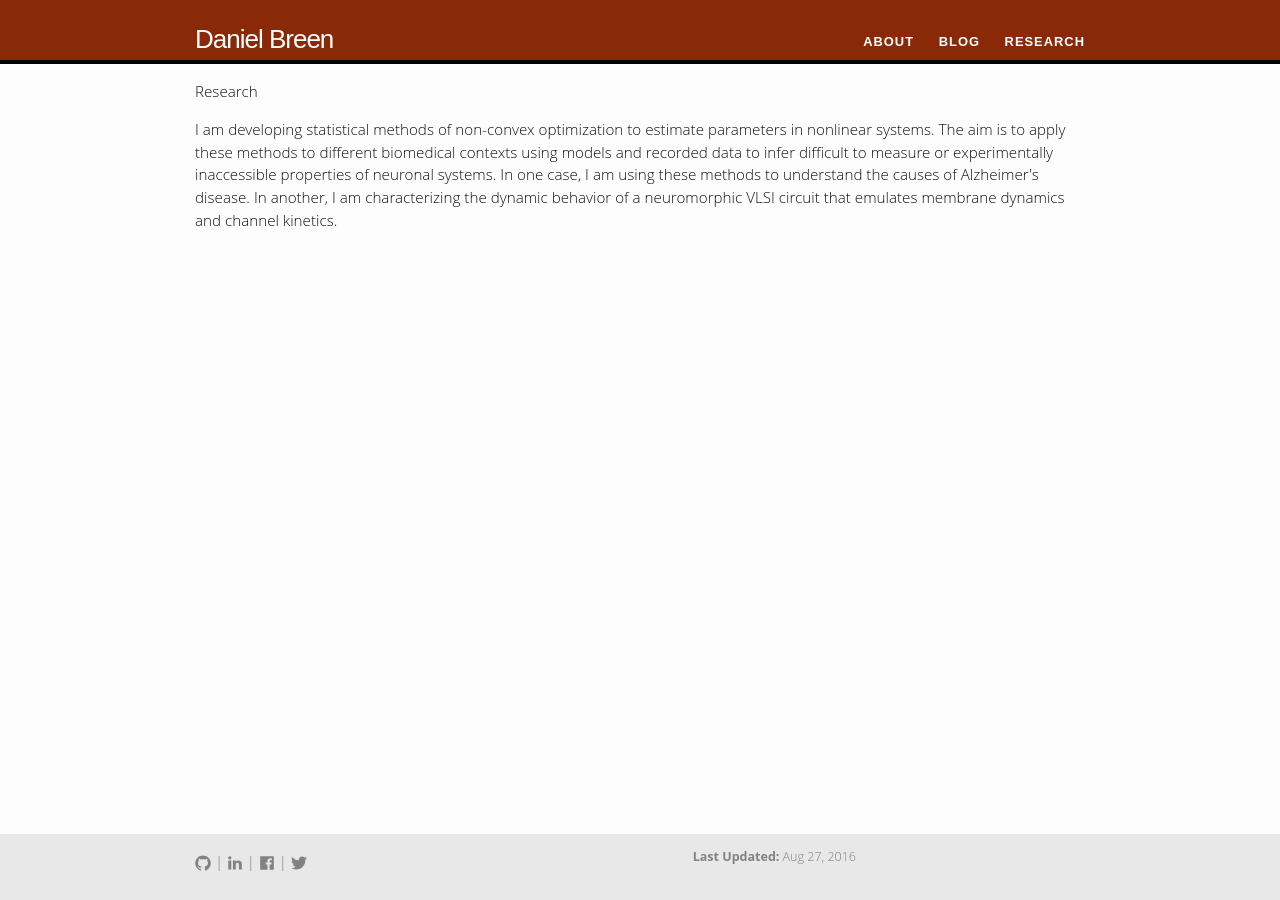
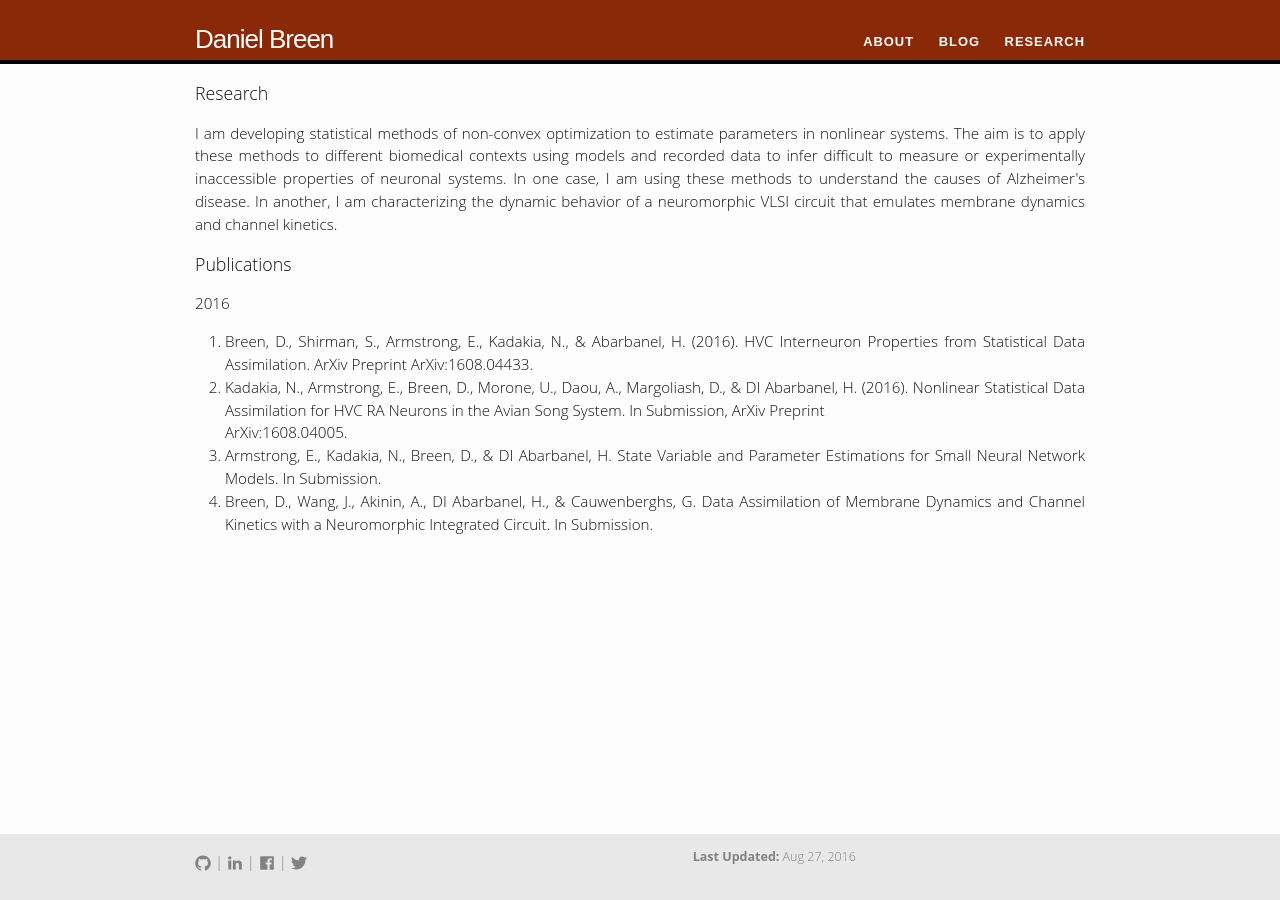
Before and after one commit to dnlbreen/dnlbreen.github.io, a Jekyll site: the page built from research/index.html, in a window 1280 px wide. Built offline with Jekyll 4.4.1, drawn with Linux system fonts in a browser that asks for light colours.

```diff
--- a/research/index.html
+++ b/research/index.html
@@ -2,6 +2,24 @@
 layout: default
 ---
 
-<h4>Research</h4>
+<h3>Research</h3>
 
-I am developing statistical methods of non-convex optimization to estimate parameters in nonlinear systems. The aim is to apply these methods to different biomedical contexts using models and recorded data to infer difficult to measure or experimentally inaccessible properties of neuronal systems. In one case, I am using these methods to understand the causes of Alzheimer's disease. In another, I am characterizing the dynamic behavior of a neuromorphic VLSI circuit that emulates membrane dynamics and channel kinetics.
+<p>I am developing statistical methods of non-convex optimization to estimate parameters in nonlinear systems. The aim is to apply these methods to different biomedical contexts using models and recorded data to infer difficult to measure or experimentally inaccessible properties of neuronal systems. In one case, I am using these methods to understand the causes of Alzheimer's disease. In another, I am characterizing the dynamic behavior of a neuromorphic VLSI circuit that emulates membrane dynamics and channel kinetics.</p>
+
+<h3>Publications</h3>
+
+<h4>2016</h4>
+
+<ol>
+
+<li>Breen, D., Shirman, S., Armstrong, E., Kadakia, N., & Abarbanel, H. (2016). HVC Interneuron Properties from Statistical Data Assimilation. ArXiv Preprint ArXiv:1608.04433.</li>
+
+<li>Kadakia, N., Armstrong, E., Breen, D., Morone, U., Daou, A., Margoliash, D., & DI Abarbanel, H. (2016). Nonlinear Statistical Data Assimilation for HVC RA Neurons in the Avian Song System. In Submission, ArXiv Preprint</li> ArXiv:1608.04005.
+
+<li>Armstrong, E., Kadakia, N., Breen, D., & DI Abarbanel, H. State Variable and Parameter Estimations for Small Neural Network Models. In Submission.</li>
+
+<li>Breen, D., Wang, J., Akinin, A., DI Abarbanel, H., & Cauwenberghs, G. Data Assimilation of Membrane Dynamics and Channel Kinetics with a Neuromorphic Integrated Circuit. In Submission.</li>
+
+</ol>
+
+<!--{% bibliography --file publications_2016%} !-->
```
Also changed, not shown: research/publications/index.html (deleted, +0 -21 lines).
